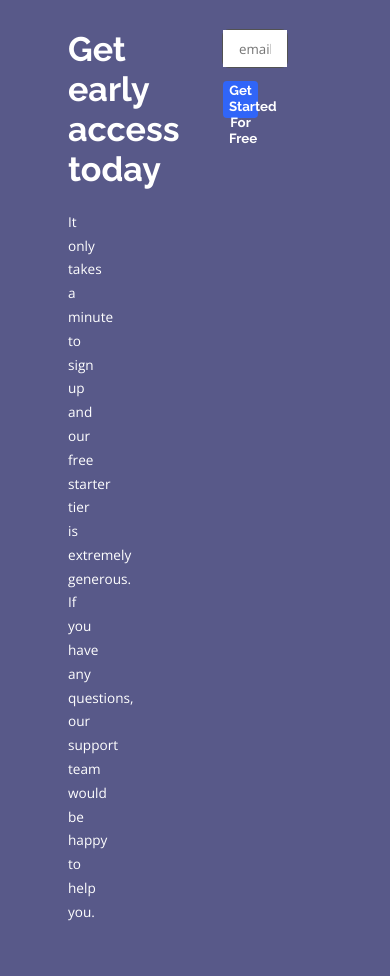
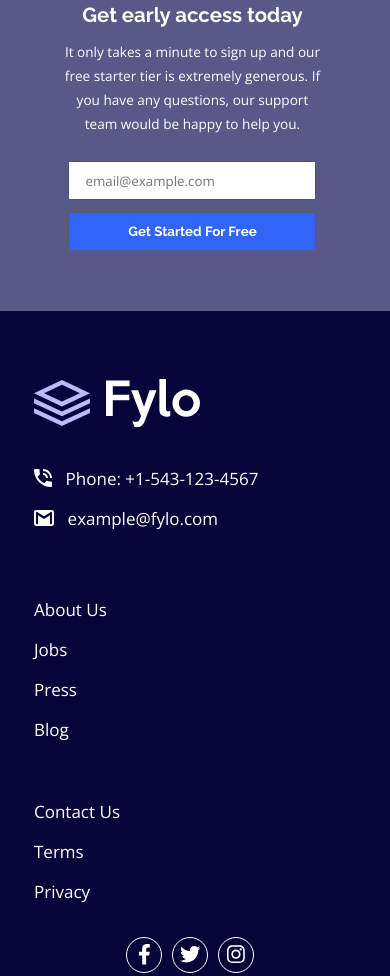
Before and after one commit to sauravchamoli17/Fylo-landing-page-with-two-column-layout--Frontendmentor-Challenge, a plain HTML site: page index.html in a window 390 px wide. Shown: the part 1956-2932 px from the top of the page. Drawn offline with nearby package versions, Linux system fonts and the light colour scheme.

Commit message:
Another Commit

```diff
--- a/css/_variables.scss
+++ b/css/_variables.scss
@@ -6,6 +6,7 @@ $moderatecyan:hsl(170, 45%, 43%);
 $lightgrayishblue:hsl(240, 75%, 98%);
 $lightgray:hsl(0, 0%, 75%);
 $white:hsl(0, 0%, 100%);
+$black:hsl(0, 0%, 0%);
 // Fonts
 $raleway:'Raleway', sans-serif;
 $opensans:'Open Sans', sans-serif;
--- a/css/main.scss
+++ b/css/main.scss
@@ -133,14 +133,13 @@ main{
     p{
         width:90%;
         font-family:$opensans;
-        color:$lightgray;
     }
     a{
         display:inline-flex;
         align-items: center;
         text-decoration:none;
         color:$moderatecyan;
-        font-family:$raleway;
+        font-family:$opensans;
         img{
             padding-left:0.5em;
         }
@@ -519,11 +518,79 @@ footer{
         }
         a{
             margin-top:1.5em;
+            font-size:0.95rem;
         }
     }
     // Testimonial Card
     .testimonal_card{
         width:100%;
         margin-top:2.5em;
+        padding: 1.5em 1.1em 1em 1.1em;
+        p{
+            color:$black;
+            line-height:1.5rem;
+        }
     }
+    // Get Early Access
+    .getaccess_container{
+        flex-direction: column;
+        padding:2.5em 2.5em 6.5em 2.2em;
+        .left{
+            width:100%;
+            h1{
+                margin:0;
+                width:100%;
+                font-size:1.2rem;
+                text-align:center;
+            }
+            p{
+                width:85%;
+                margin:0 auto;
+                margin-top:1em;
+                text-align:center;
+                padding:0;
+            }
+        }
+        form{
+            width:80%;
+            margin:0 auto;
+            margin-top:1.5em;
+            .email{
+                width:100%;
+            }
+            button{
+                width:100%;
+            }
+        }
+    }
+    // Footer Styling for Smartphones
+    footer{
+        padding:4em 0em 0em 2em;
+        .footer_content{
+            flex-direction: column;
+        }
+    }
+    .hyperlinks{
+        flex-direction: column;
+    }
+    .contact{
+        margin-top:1em;
+        margin-bottom:2em;
+    }
+    .links{
+        flex-direction: column;
+        ul{
+            padding: 0;
+            padding-top:1em;
+        }
+        .second_list{
+            padding:0;
+            margin-top:2.5em;
+        }
+    }
+    .socialmedia{
+        width:100%;
+        justify-content: center;
+    }
+
 }
```
Also changed, not shown: css/main.css, 1 other file.
